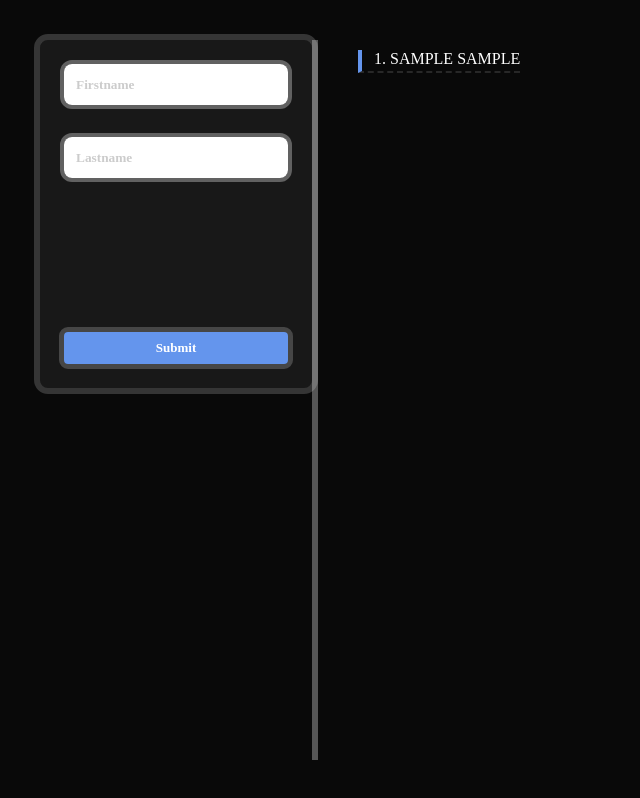
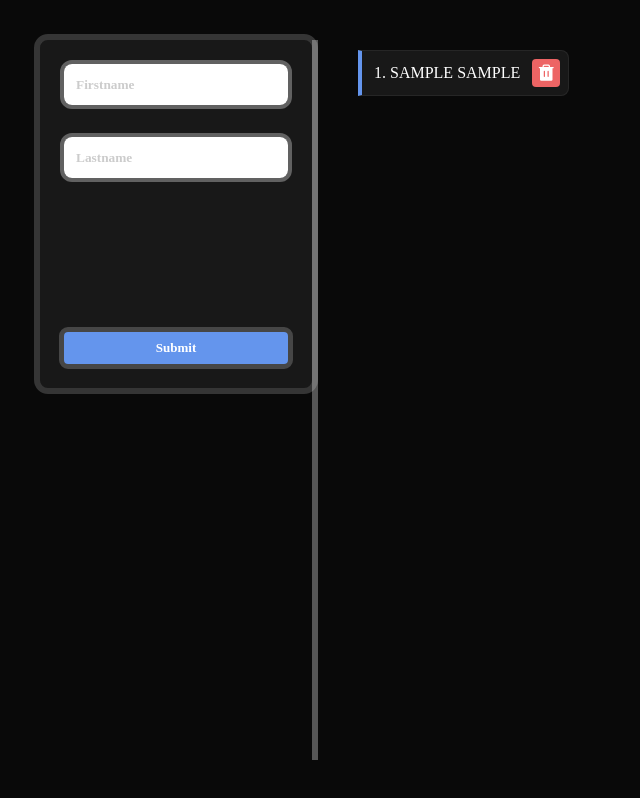
Before and after one commit to PouryaSoleimani/JAVASCRIPT__1, a website: page index.html in a window 1280 px wide. Both pictures are taken after typing "Sample", "Sample" into the empty fields and a click on the button "Submit". Shown: the top 798 px of the page, without its empty margins (0-640 px from the left). Drawn offline with nearby package versions, Linux system fonts and the light colour scheme.

Commit message:
DELETE__DATA__FROM__INDEX__DB

```diff
--- a/indexedDB.js
+++ b/indexedDB.js
@@ -101,7 +101,6 @@ class IndexedDbClass {
       }, 1500);
     }
 
-
   }
 
   eventHandlers() {
@@ -130,7 +129,10 @@ class IndexedDbClass {
       if (cursor) {
         let liHtml = `
         <li data-contact-id="${cursor.value.id}">
-         ${cursor.value.id}. ${cursor.value.firstName} ${cursor.value.lastName}
+        <p> ${cursor.value.id}. ${cursor.value.firstName} ${cursor.value.lastName} </p>
+        <button class="btn btn___red">
+        <i class="ph-fill ph-trash"></i>
+        </button>
         </li>
         `
         ul.innerHTML += liHtml
--- a/style.css
+++ b/style.css
@@ -22,6 +22,16 @@
 .btn__blue {
   background-color: cornflowerblue;
   color: white;
+}
+
+.btn___red {
+  background-color: rgb(237, 100, 100);
+  color: white;
+
+  i {
+    font-size: 20px;
+    color: white;
+  }
 }
 
 #MODAL {
@@ -98,6 +108,7 @@
     padding: 24px;
     margin: 2rem auto;
     border-radius: 16px;
+
     .form__group {
       position: relative;
 
@@ -113,6 +124,7 @@
         position: relative;
         z-index: 0;
       }
+
       label {
         transition: all 300ms linear;
         position: absolute;
@@ -125,6 +137,7 @@
         border-radius: 8px;
       }
     }
+
     p {
       color: white;
     }
@@ -152,6 +165,7 @@
   padding: 32px;
   border-radius: 20px;
   box-shadow: 0 6px 6px #e1dddd5a;
+
   .sample {
     background-color: white;
     color: black;
@@ -173,6 +187,7 @@
     font-family: inherit;
     font-weight: 500;
     font-size: 14px;
+
     &&:disabled {
       background-color: rgb(225, 245, 231);
       cursor: not-allowed;
@@ -229,9 +244,11 @@
     display: flex;
     align-items: center;
     justify-content: center;
+
     i.red {
       color: rgb(219, 67, 67);
     }
+
     i.green {
       color: rgb(56, 152, 56);
     }
@@ -292,6 +309,7 @@ p {
   background-color: whitesmoke;
   color: #141414;
   outline: 8px solid #ffffff30;
+
   p {
     border-bottom: 3px dashed lightgray;
     padding-bottom: 10px;
@@ -311,6 +329,7 @@ p {
   outline: 8px solid #ffffff30;
   height: 88vh;
   margin: 3rem;
+
   button {
     width: fit-content;
   }
@@ -334,15 +353,31 @@ p {
   flex-basis: 80%;
   height: 100%;
   border-left: 6px solid #ffffff50;
+
   li {
-    border-bottom: 2px dashed #ffffff20;
+    border: 1px solid #ffffff10;
     width: fit-content;
     margin-block: 10px;
-    padding-bottom: 3px;
+    padding: 8px;
+    border-radius: 0 8px 8px 0;
     border-left: 4px solid cornflowerblue;
     padding-left: 12px;
     list-style: none;
     text-transform: uppercase;
+    display: flex;
+    gap: 12px;
+    background-color: #ffffff10;
+    align-items: center;
+    justify-content: center;
+
+    .btn {
+      padding: 4px;
+      outline: none;
+      display: flex;
+      align-items: center;
+      justify-content: center;
+      border-radius: 4px;
+    }
   }
 }
 
@@ -363,6 +398,7 @@ p {
   border-radius: 8px;
   background-color: #ffffff10;
   height: 300px;
+
   button {
     margin-top: auto;
     border-radius: 4px;
```
